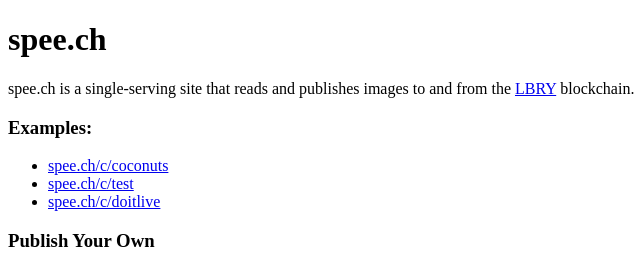
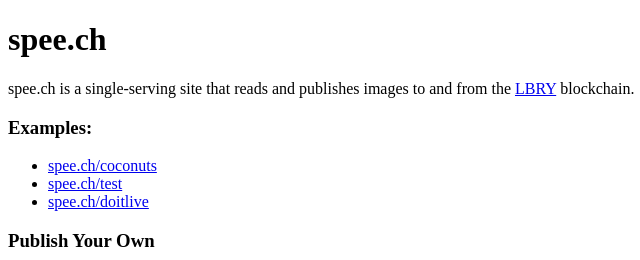
Before and after one commit to bones7242/spee.ch-js, a website: page public/index.html in a window 1280 px wide. Shown: the top 260 px of the page, 0-640 px from the left. Drawn offline with Linux system fonts and the light colour scheme.

Commit message:
updated index.html

```diff
--- a/public/index.html
+++ b/public/index.html
@@ -11,9 +11,9 @@
 	<p>spee.ch is a single-serving site that reads and publishes images to and from the <a href="https://lbry.io">LBRY</a> blockchain.</p>
 	<h3>Examples:</h3>
 	<ul>
-		<li><a href="/c/coconuts">spee.ch/c/coconuts</a></li>
-		<li><a href="/c/test">spee.ch/c/test</a></li>
-		<li><a href="/c/doitlive">spee.ch/c/doitlive</a></li>
+		<li><a href="/coconuts">spee.ch/coconuts</a></li>
+		<li><a href="/test">spee.ch/test</a></li>
+		<li><a href="/doitlive">spee.ch/doitlive</a></li>
 	</ul>
 	<h3>Publish Your Own</h3>
 	<input type="file">
```
